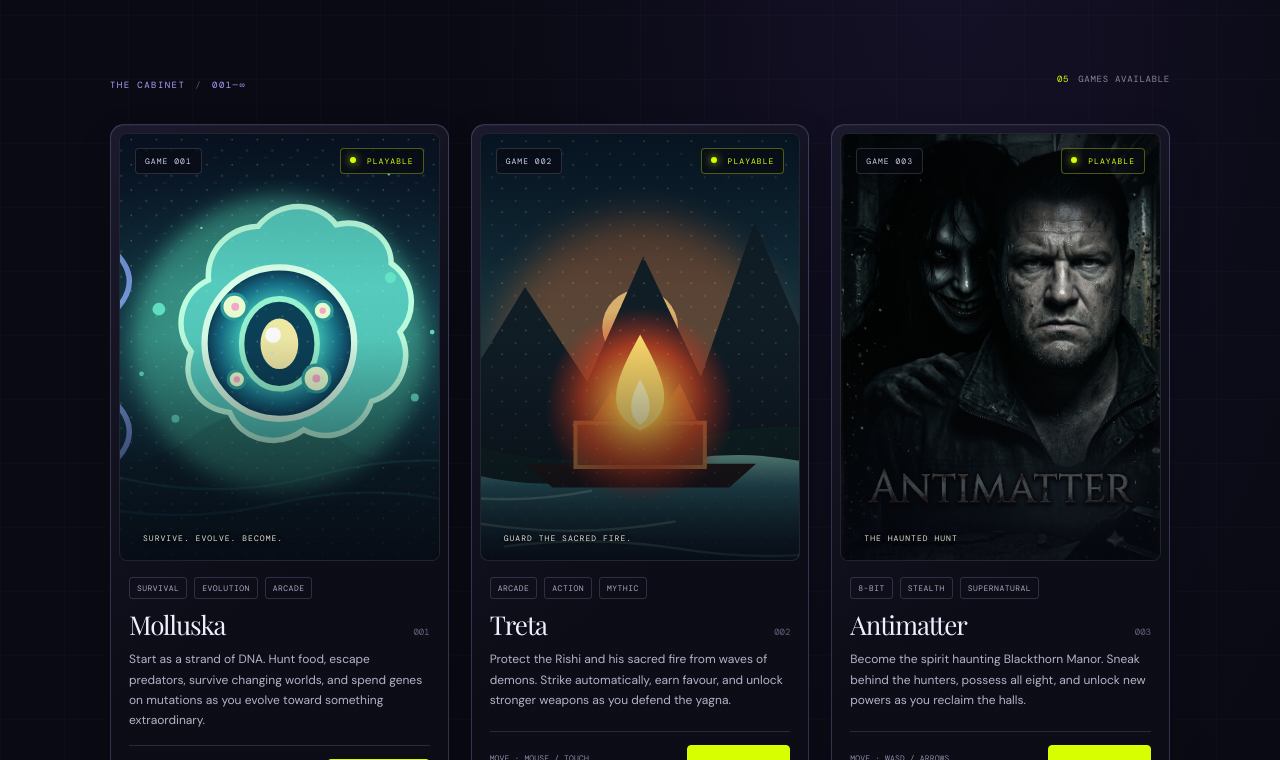
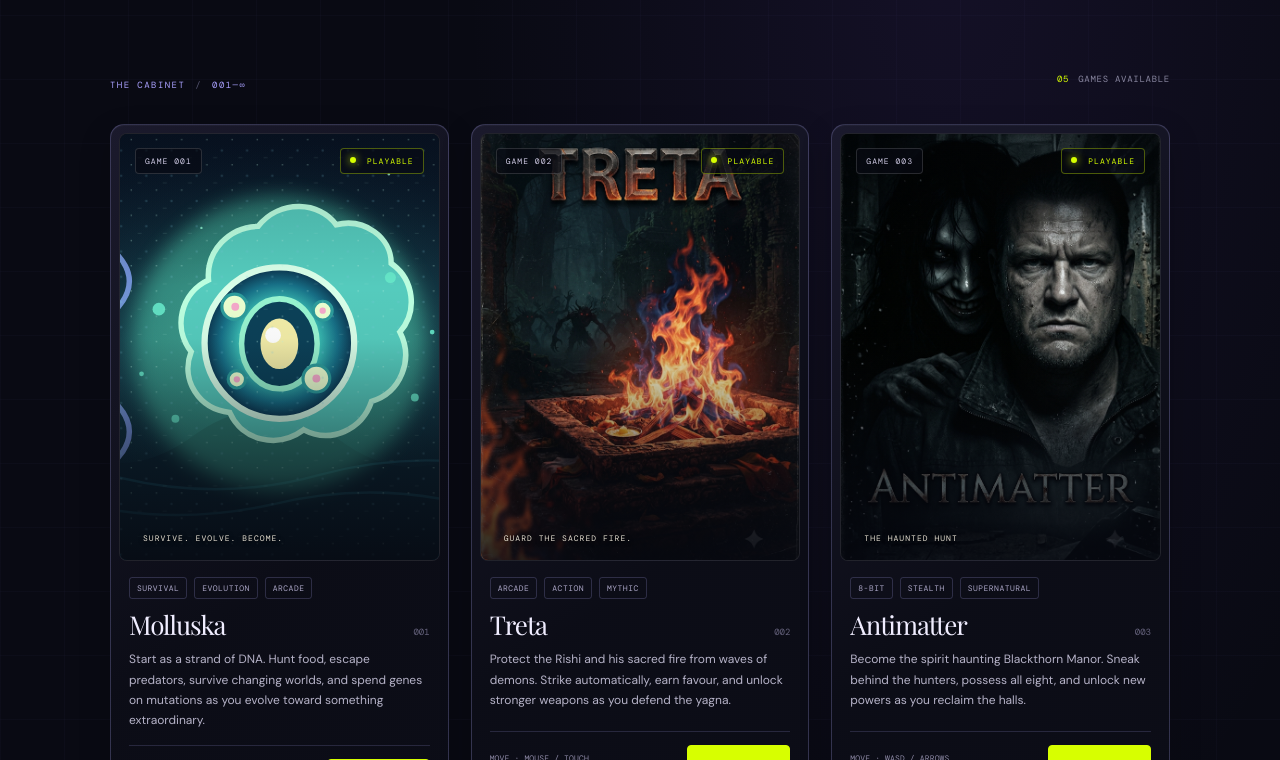
Before and after one commit to iceyquest/iceyquest.github.io, a plain HTML site: page games.html in a window 1280 px wide. Shown: the part 753-1513 px from the top of the page. Drawn offline with nearby package versions, Linux system fonts and the light colour scheme.

Commit message:
Update Treta game thumbnail
Co-authored-by: Copilot <223556219+Copilot@users.noreply.github.com>

```diff
--- a/games.html
+++ b/games.html
@@ -81,7 +81,7 @@
 
           <article class="arcade-card">
             <a class="arcade-card-art" href="treta/" aria-label="Play Treta">
-              <img class="cover-art-image" src="assets/cover-treta.svg" alt="">
+              <img class="cover-art-image" src="assets/cover-treta.png" alt="">
               <span class="cover-art-shade" aria-hidden="true"></span>
               <span class="card-index">GAME 002</span>
               <span class="card-status"><i></i> PLAYABLE</span>
```
Also changed, not shown: assets/cover-treta.png (added).
